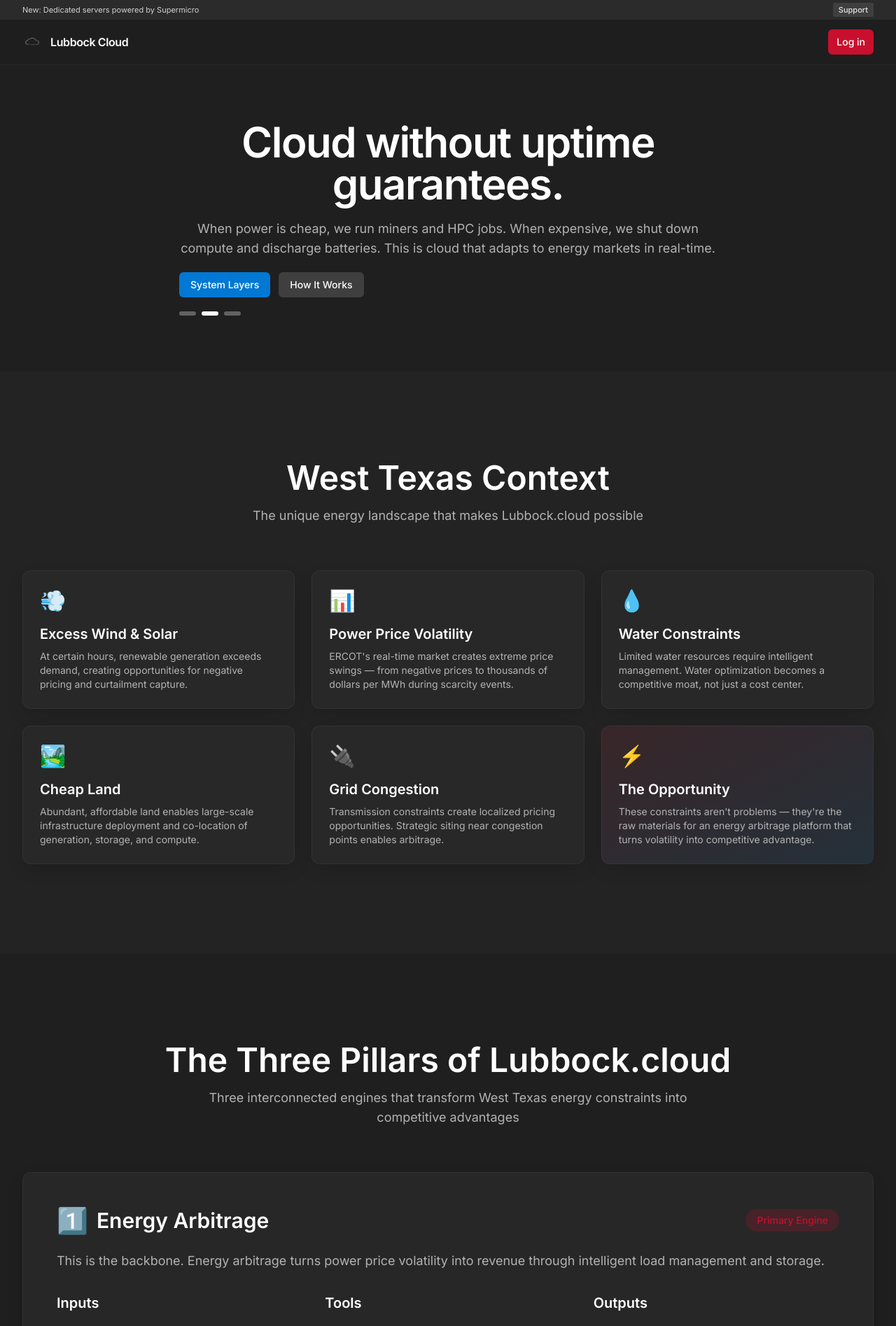
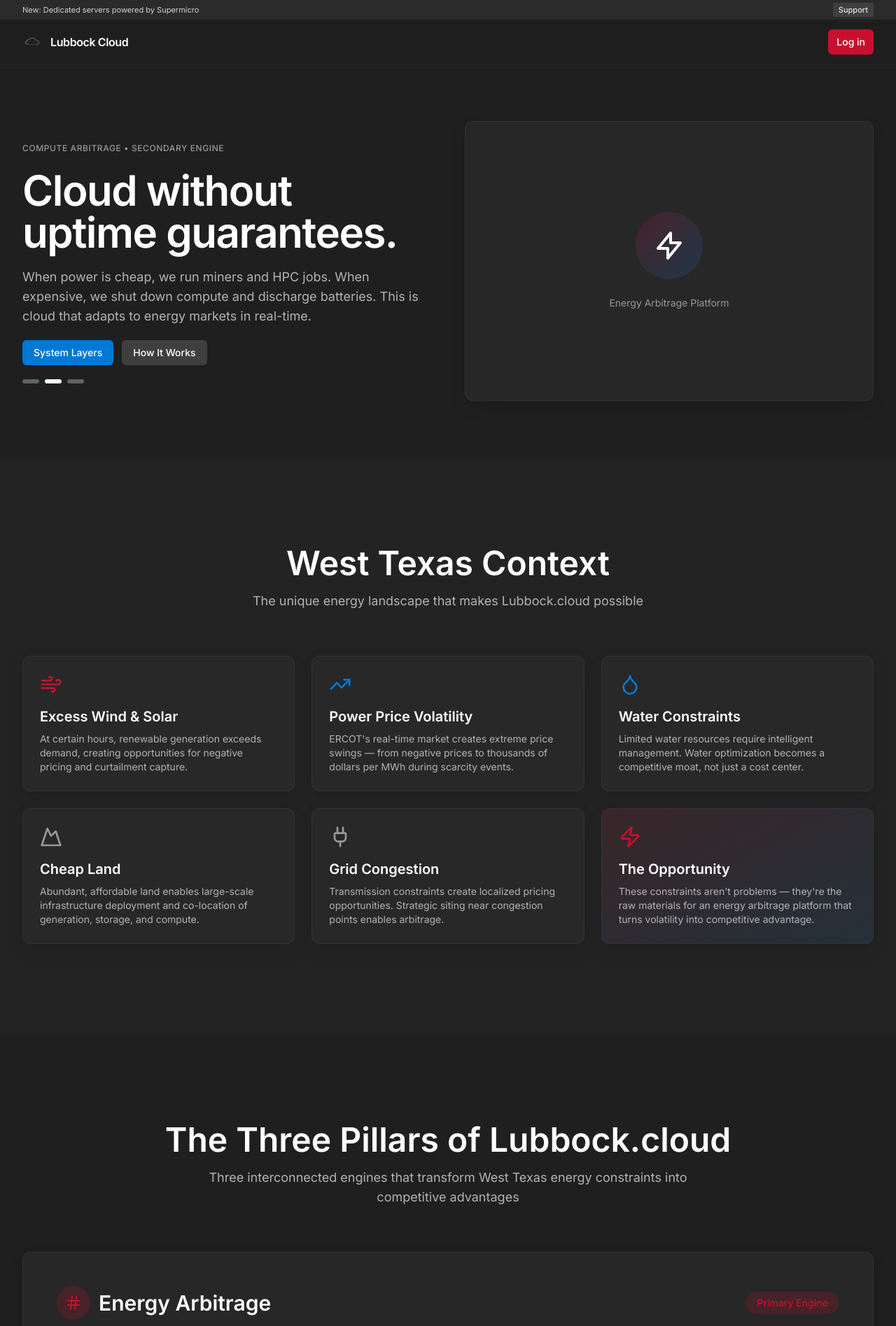
Before and after one commit to oldwestsolutions/Lubbock.Cloud, a Next.js app: page / in a window 1280 px wide. Shown: the top 1895 px of the page at 70% size. Built offline with nearby package versions, Linux system fonts and the light colour scheme.

Commit message:
Redesign hero with two columns and replace emojis with lucide-react icons

```diff
--- a/package.json
+++ b/package.json
@@ -11,6 +11,7 @@
   },
   "dependencies": {
     "@vercel/analytics": "^1.5.0",
+    "lucide-react": "^0.562.0",
     "next": "14.2.5",
     "react": "18.3.1",
     "react-dom": "18.3.1"
--- a/src/components/Hero.tsx
+++ b/src/components/Hero.tsx
@@ -63,8 +63,14 @@ export function Hero() {
   return (
     <section className="relative">
       <div className="mx-auto max-w-7xl container-px py-14 sm:py-20" onMouseEnter={stop} onMouseLeave={start}>
-        <div className="flex justify-center">
-          <div className="transition-all duration-1000 ease-in-out will-change-transform will-change-opacity flex flex-col gap-5 max-w-3xl text-center" key={index}>
+        <div className="grid lg:grid-cols-2 gap-12 items-center">
+          {/* Left Column - Existing Content */}
+          <div className="transition-all duration-1000 ease-in-out will-change-transform will-change-opacity flex flex-col gap-5" key={index}>
+            <div className="inline-block">
+              <span className="text-xs font-medium text-tech-gray-400 uppercase tracking-wider">
+                {slide.badge}
+              </span>
+            </div>
             <h1 className="text-4xl font-semibold leading-tight tracking-tight sm:text-6xl">
               {slide.title}
             </h1>
@@ -106,6 +112,20 @@ export function Hero() {
               ))}
             </div>
           </div>
+
+          {/* Right Column - Visual/Placeholder */}
+          <div className="hidden lg:block">
+            <div className="card-surface rounded-xl p-8 h-full min-h-[400px] flex items-center justify-center">
+              <div className="text-center">
+                <div className="w-24 h-24 mx-auto mb-6 rounded-full bg-gradient-to-br from-tech-red/20 to-tech-blue/20 flex items-center justify-center">
+                  <svg className="w-12 h-12 text-white" fill="none" stroke="currentColor" viewBox="0 0 24 24">
+                    <path strokeLinecap="round" strokeLinejoin="round" strokeWidth={2} d="M13 10V3L4 14h7v7l9-11h-7z" />
+                  </svg>
+                </div>
+                <p className="text-tech-gray-400 text-sm">Energy Arbitrage Platform</p>
+              </div>
+            </div>
+          </div>
         </div>
       </div>
     </section>
--- a/src/components/SystemLayers.tsx
+++ b/src/components/SystemLayers.tsx
@@ -1,4 +1,5 @@
 "use client";
+import { Database, GitBranch, Battery, Cpu } from 'lucide-react';
 
 export function SystemLayers() {
   return (
@@ -14,7 +15,9 @@ export function SystemLayers() {
         {/* Layer 1: Storage */}
         <div className="card-surface rounded-xl p-8 sm:p-12">
           <div className="flex items-center gap-3 mb-6">
-            <div className="text-3xl font-bold text-tech-red">1️⃣</div>
+            <div className="w-12 h-12 rounded-full bg-tech-red/20 flex items-center justify-center">
+              <Database className="w-6 h-6 text-tech-red" />
+            </div>
             <h3 className="text-3xl font-semibold">Storage Layer</h3>
             <span className="ml-auto px-4 py-1.5 rounded-full bg-tech-red/20 text-tech-red text-sm font-medium">Pure Storage Archetype</span>
           </div>
@@ -72,7 +75,9 @@ export function SystemLayers() {
         {/* Layer 2: Algorithms */}
         <div className="card-surface rounded-xl p-8 sm:p-12">
           <div className="flex items-center gap-3 mb-6">
-            <div className="text-3xl font-bold text-tech-blue">2️⃣</div>
+            <div className="w-12 h-12 rounded-full bg-tech-blue/20 flex items-center justify-center">
+              <GitBranch className="w-6 h-6 text-tech-blue" />
+            </div>
             <h3 className="text-3xl font-semibold">Algorithm & Workflow Layer</h3>
             <span className="ml-auto px-4 py-1.5 rounded-full bg-tech-blue/20 text-tech-blue text-sm font-medium">GitLab as System of Record</span>
           </div>
@@ -144,7 +149,9 @@ export function SystemLayers() {
         {/* Layer 3: Energy Storage */}
         <div className="card-surface rounded-xl p-8 sm:p-12">
           <div className="flex items-center gap-3 mb-6">
-            <div className="text-3xl font-bold text-tech-gray-400">3️⃣</div>
+            <div className="w-12 h-12 rounded-full bg-tech-gray-700/50 flex items-center justify-center">
+              <Battery className="w-6 h-6 text-tech-gray-400" />
+            </div>
             <h3 className="text-3xl font-semibold">Energy Storage Layer</h3>
             <span className="ml-auto px-4 py-1.5 rounded-full bg-tech-gray-700/50 text-tech-gray-300 text-sm font-medium">Balance-Sheet Multipliers</span>
           </div>
@@ -209,7 +216,9 @@ export function SystemLayers() {
         {/* Layer 4: Flexible Compute */}
         <div className="card-surface rounded-xl p-8 sm:p-12">
           <div className="flex items-center gap-3 mb-6">
-            <div className="text-3xl font-bold text-tech-red">4️⃣</div>
+            <div className="w-12 h-12 rounded-full bg-tech-red/20 flex items-center justify-center">
+              <Cpu className="w-6 h-6 text-tech-red" />
+            </div>
             <h3 className="text-3xl font-semibold">Flexible Compute Layer</h3>
             <span className="ml-auto px-4 py-1.5 rounded-full bg-tech-red/20 text-tech-red text-sm font-medium">Bitcoin Miners as Synthetic Demand</span>
           </div>
--- a/src/components/ThreePillars.tsx
+++ b/src/components/ThreePillars.tsx
@@ -1,4 +1,5 @@
 "use client";
+import { Hash, Zap, Droplet } from 'lucide-react';
 
 export function ThreePillars() {
   return (
@@ -14,7 +15,9 @@ export function ThreePillars() {
         {/* Pillar 1: Energy Arbitrage */}
         <div className="card-surface rounded-xl p-8 sm:p-12">
           <div className="flex items-center gap-3 mb-6">
-            <div className="text-4xl font-bold text-tech-red">1️⃣</div>
+            <div className="w-12 h-12 rounded-full bg-tech-red/20 flex items-center justify-center">
+              <Hash className="w-6 h-6 text-tech-red" />
+            </div>
             <h3 className="text-3xl font-semibold">Energy Arbitrage</h3>
             <span className="ml-auto px-4 py-1.5 rounded-full bg-tech-red/20 text-tech-red text-sm font-medium">Primary Engine</span>
           </div>
@@ -88,7 +91,9 @@ export function ThreePillars() {
         {/* Pillar 2: Compute Arbitrage */}
         <div className="card-surface rounded-xl p-8 sm:p-12">
           <div className="flex items-center gap-3 mb-6">
-            <div className="text-4xl font-bold text-tech-blue">2️⃣</div>
+            <div className="w-12 h-12 rounded-full bg-tech-blue/20 flex items-center justify-center">
+              <Zap className="w-6 h-6 text-tech-blue" />
+            </div>
             <h3 className="text-3xl font-semibold">Compute Arbitrage</h3>
             <span className="ml-auto px-4 py-1.5 rounded-full bg-tech-blue/20 text-tech-blue text-sm font-medium">Secondary Engine</span>
           </div>
@@ -166,7 +171,9 @@ export function ThreePillars() {
         {/* Pillar 3: Natural Resource Optimization */}
         <div className="card-surface rounded-xl p-8 sm:p-12">
           <div className="flex items-center gap-3 mb-6">
-            <div className="text-4xl font-bold text-tech-gray-400">3️⃣</div>
+            <div className="w-12 h-12 rounded-full bg-tech-gray-700/50 flex items-center justify-center">
+              <Droplet className="w-6 h-6 text-tech-gray-400" />
+            </div>
             <h3 className="text-3xl font-semibold">Natural Resource Optimization</h3>
             <span className="ml-auto px-4 py-1.5 rounded-full bg-tech-gray-700/50 text-tech-gray-300 text-sm font-medium">Long-Term Moat</span>
           </div>
@@ -178,7 +185,7 @@ export function ThreePillars() {
             <div className="space-y-6">
               <div>
                 <h4 className="text-xl font-semibold text-white mb-4 flex items-center gap-2">
-                  <span className="text-2xl">💧</span>
+                  <Droplet className="w-6 h-6 text-tech-blue" />
                   Water Optimization
                 </h4>
                 <div className="space-y-3">
@@ -205,7 +212,7 @@ export function ThreePillars() {
             <div className="space-y-6">
               <div>
                 <h4 className="text-xl font-semibold text-white mb-4 flex items-center gap-2">
-                  <span className="text-2xl">⚡</span>
+                  <Zap className="w-6 h-6 text-tech-red" />
                   Power Optimization
                 </h4>
                 <div className="space-y-3">
--- a/src/components/WestTexasContext.tsx
+++ b/src/components/WestTexasContext.tsx
@@ -1,4 +1,5 @@
 "use client";
+import { Wind, TrendingUp, Droplet, Mountain, Plug, Zap } from 'lucide-react';
 
 export function WestTexasContext() {
   return (
@@ -12,7 +13,9 @@ export function WestTexasContext() {
 
       <div className="grid md:grid-cols-2 lg:grid-cols-3 gap-6">
         <div className="card-surface rounded-xl p-6">
-          <div className="text-3xl mb-4">💨</div>
+          <div className="mb-4">
+            <Wind className="w-8 h-8 text-tech-red" />
+          </div>
           <h3 className="text-xl font-semibold mb-2">Excess Wind & Solar</h3>
           <p className="text-tech-gray-300 text-sm">
             At certain hours, renewable generation exceeds demand, creating opportunities for negative pricing and curtailment capture.
@@ -20,7 +23,9 @@ export function WestTexasContext() {
         </div>
 
         <div className="card-surface rounded-xl p-6">
-          <div className="text-3xl mb-4">📊</div>
+          <div className="mb-4">
+            <TrendingUp className="w-8 h-8 text-tech-blue" />
+          </div>
           <h3 className="text-xl font-semibold mb-2">Power Price Volatility</h3>
           <p className="text-tech-gray-300 text-sm">
             ERCOT&apos;s real-time market creates extreme price swings — from negative prices to thousands of dollars per MWh during scarcity events.
@@ -28,7 +33,9 @@ export function WestTexasContext() {
         </div>
 
         <div className="card-surface rounded-xl p-6">
-          <div className="text-3xl mb-4">💧</div>
+          <div className="mb-4">
+            <Droplet className="w-8 h-8 text-tech-blue" />
+          </div>
           <h3 className="text-xl font-semibold mb-2">Water Constraints</h3>
           <p className="text-tech-gray-300 text-sm">
             Limited water resources require intelligent management. Water optimization becomes a competitive moat, not just a cost center.
@@ -36,7 +43,9 @@ export function WestTexasContext() {
         </div>
 
         <div className="card-surface rounded-xl p-6">
-          <div className="text-3xl mb-4">🏞️</div>
+          <div className="mb-4">
+            <Mountain className="w-8 h-8 text-tech-gray-400" />
+          </div>
           <h3 className="text-xl font-semibold mb-2">Cheap Land</h3>
           <p className="text-tech-gray-300 text-sm">
             Abundant, affordable land enables large-scale infrastructure deployment and co-location of generation, storage, and compute.
@@ -44,7 +53,9 @@ export function WestTexasContext() {
         </div>
 
         <div className="card-surface rounded-xl p-6">
-          <div className="text-3xl mb-4">🔌</div>
+          <div className="mb-4">
+            <Plug className="w-8 h-8 text-tech-gray-400" />
+          </div>
           <h3 className="text-xl font-semibold mb-2">Grid Congestion</h3>
           <p className="text-tech-gray-300 text-sm">
             Transmission constraints create localized pricing opportunities. Strategic siting near congestion points enables arbitrage.
@@ -52,7 +63,9 @@ export function WestTexasContext() {
         </div>
 
         <div className="card-surface rounded-xl p-6 bg-gradient-to-br from-tech-red/10 to-tech-blue/10 border-2 border-tech-red/20">
-          <div className="text-3xl mb-4">⚡</div>
+          <div className="mb-4">
+            <Zap className="w-8 h-8 text-tech-red" />
+          </div>
           <h3 className="text-xl font-semibold mb-2">The Opportunity</h3>
           <p className="text-tech-gray-300 text-sm">
             These constraints aren&apos;t problems — they&apos;re the raw materials for an energy arbitrage platform that turns volatility into competitive advantage.
```
Also changed, not shown: 1 other file (tests, documents, lock files or other folders). Lines whose indentation alone changed are shown as unchanged.
